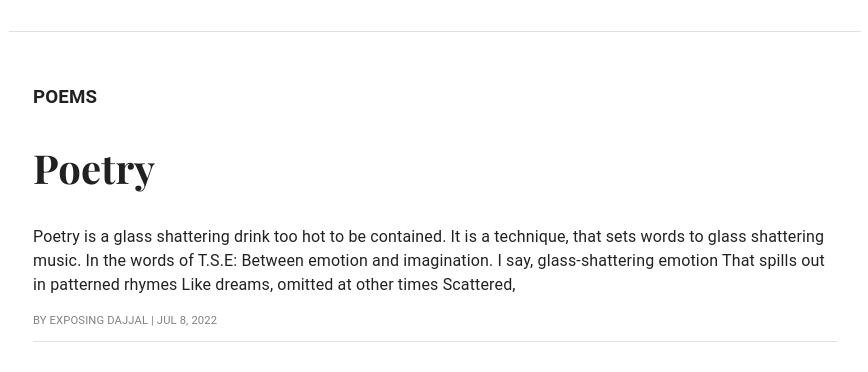
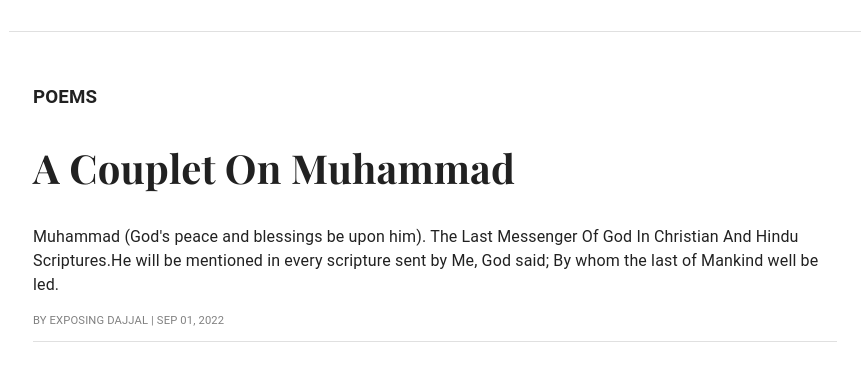
Before and after one commit to mohdnuman/blogging, a React (Create React App) app: page / in a window 1280 px wide. Shown: the part 1140-1512 px from the top of the page, without its empty margins (205-1073 px from the left). Built offline with nearby package versions, Linux system fonts and the light colour scheme; no server answers; the database is empty; grey boxes are pictures that could not be loaded.

Commit message:
made changes on home page

```diff
--- a/src/components/Poems.js
+++ b/src/components/Poems.js
@@ -1,7 +1,7 @@
 import React, { Component } from "react";
 import Container from "@mui/material/Container";
 import MenuItem from "./MenuItem";
-import ArrowForwardIcon from '@mui/icons-material/ArrowForward';
+import ArrowForwardIcon from "@mui/icons-material/ArrowForward";
 
 class Poems extends Component {
   render() {
@@ -14,21 +14,24 @@ class Poems extends Component {
         }}
       >
         <h3>POEMS</h3>
-        <h1 id="poems-heading">Poetry</h1>
+        <h1 id="poems-heading">A Couplet On Muhammad</h1>
         <p>
-          Poetry is a glass shattering drink too hot to be contained. It is a
-          technique, that sets words to glass shattering music. In the words of
-          T.S.E: Between emotion and imagination. I say, glass-shattering
-          emotion That spills out in patterned rhymes Like dreams, omitted at
-          other times Scattered,
+          Muhammad (God's peace and blessings be upon him). The Last Messenger
+          Of God In Christian And Hindu Scriptures.He will be mentioned in every
+          scripture sent by Me, God said; By whom the last of Mankind well be
+          led.
         </p>
-        <p className="author-and-time">BY EXPOSING DAJJAL | JUL 8, 2022</p>
+        <p className="author-and-time">BY EXPOSING DAJJAL | SEP 01, 2022</p>
         <div className="poems-menu">
-          <MenuItem/>
-          <MenuItem/>
+          <MenuItem />
+          <MenuItem />
         </div>
-        <p align="right" className="showmore"><a className="black-color-a" href="/poems"><span className="showmore-text">Show more</span><ArrowForwardIcon /></a></p>
-
+        <p align="right" className="showmore">
+          <a className="black-color-a" href="/poems">
+            <span className="showmore-text">Show more</span>
+            <ArrowForwardIcon />
+          </a>
+        </p>
       </Container>
     );
   }
```
